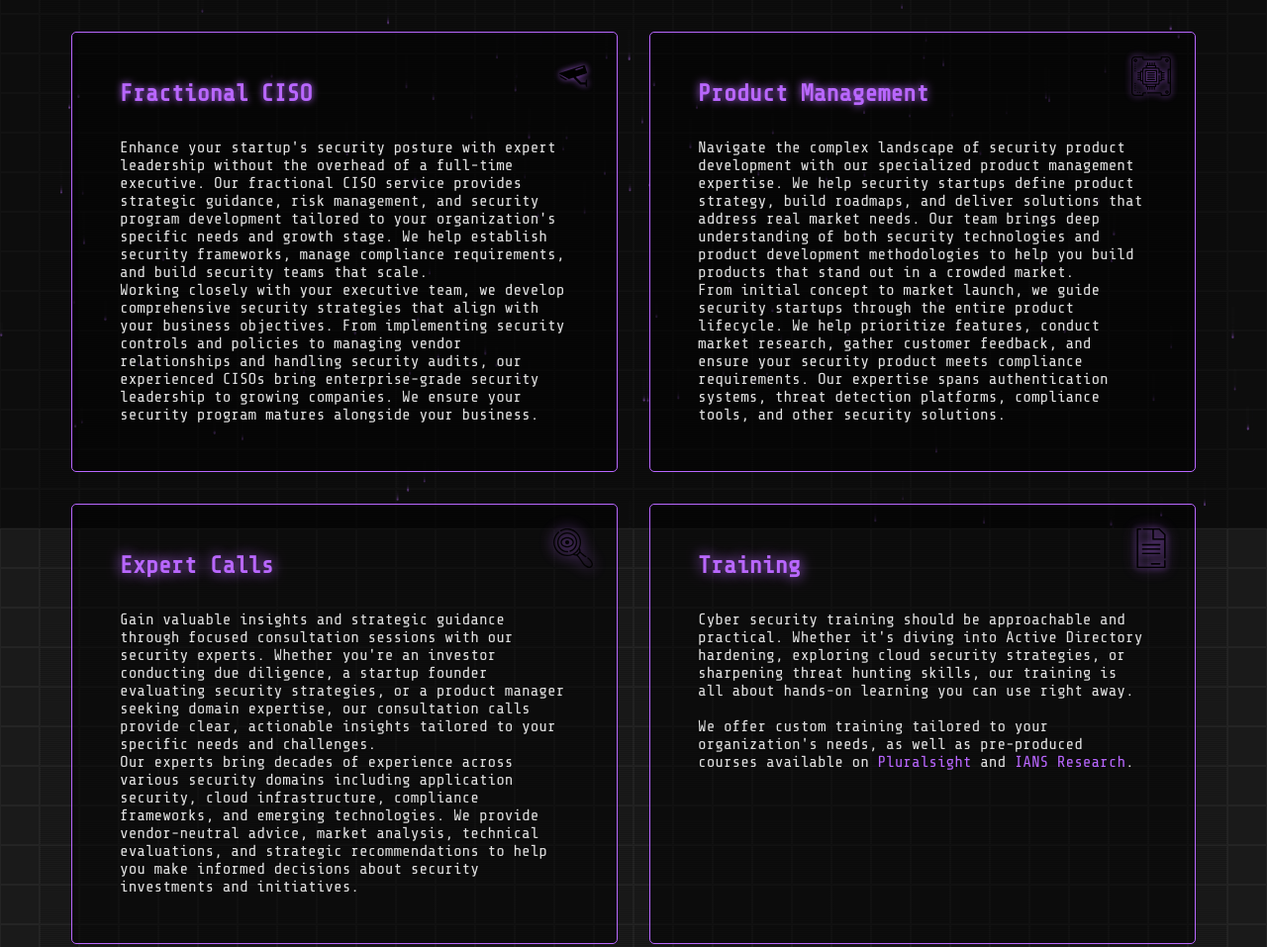
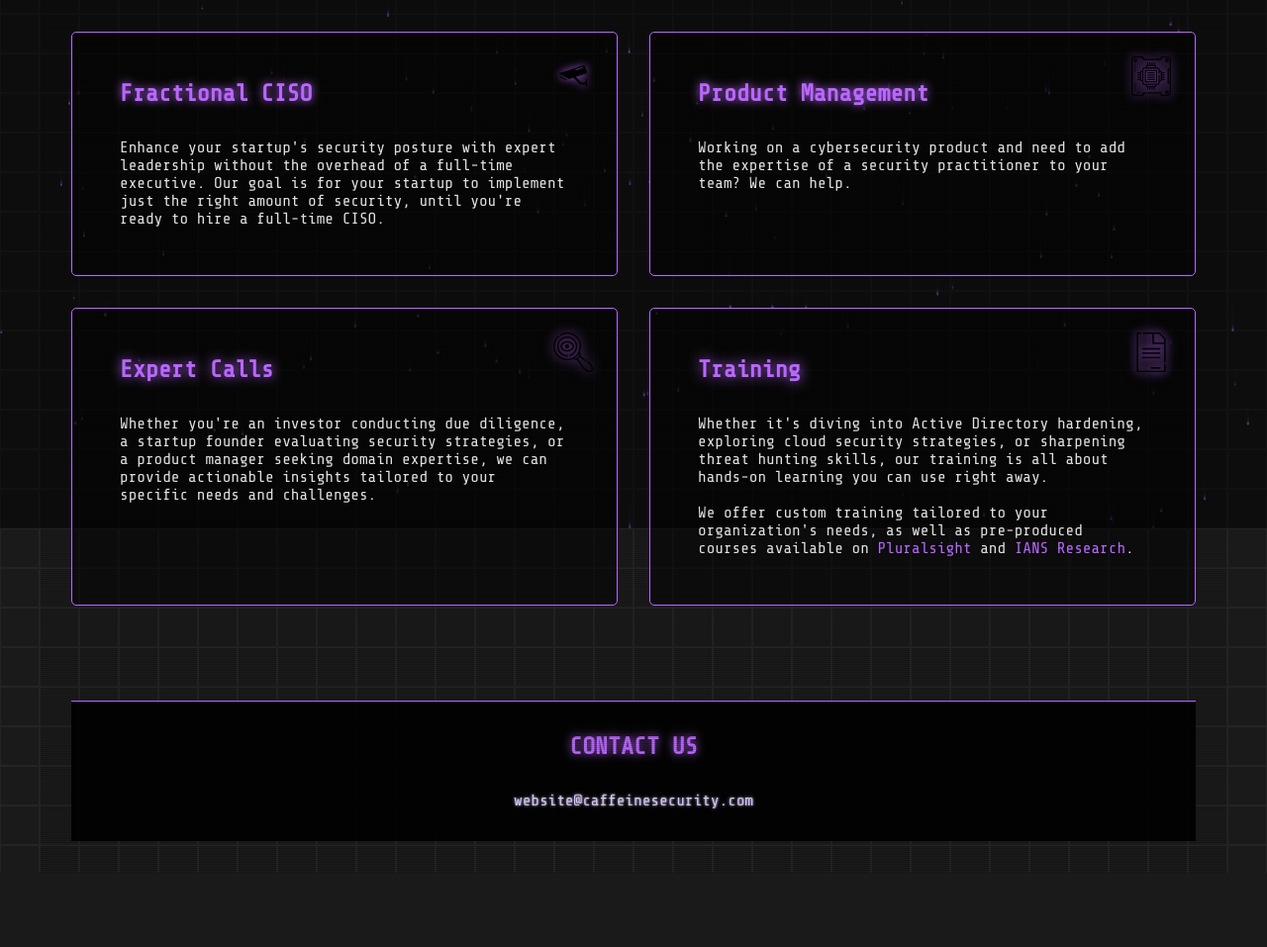
Before and after one commit to GuillaumeRoss/caffeinesecurity, a plain HTML site: page index.html in a window 1280 px wide. Shown: the part 266-1223 px from the top of the page at 99% size. After the commit the page ends 1148 px from the top, so only its background shows below. Drawn offline with nearby package versions, Linux system fonts and the light colour scheme; animation ran at ten frames a second.

Commit message:
Small updates to text

```diff
--- a/index.html
+++ b/index.html
@@ -351,30 +351,27 @@
         <section id="services" class="services">
             <div class="service-card" id="fractional-ciso">
                 <h2>Fractional CISO</h2>
-                <p>Enhance your startup's security posture with expert leadership without the overhead of a full-time executive. Our fractional CISO service provides strategic guidance, risk management, and security program development tailored to your organization's specific needs and growth stage. We help establish security frameworks, manage compliance requirements, and build security teams that scale.</p>
-                <p>Working closely with your executive team, we develop comprehensive security strategies that align with your business objectives. From implementing security controls and policies to managing vendor relationships and handling security audits, our experienced CISOs bring enterprise-grade security leadership to growing companies. We ensure your security program matures alongside your business.</p>
+                <p>Enhance your startup's security posture with expert leadership without the overhead of a full-time executive. Our goal is for your startup to implement just the right amount of security, until you're ready to hire a full-time CISO.</p>
             </div>
             <div class="service-card" id="product-management">
                 <h2>Product Management</h2>
-                <p>Navigate the complex landscape of security product development with our specialized product management expertise. We help security startups define product strategy, build roadmaps, and deliver solutions that address real market needs. Our team brings deep understanding of both security technologies and product development methodologies to help you build products that stand out in a crowded market.</p>
-                <p>From initial concept to market launch, we guide security startups through the entire product lifecycle. We help prioritize features, conduct market research, gather customer feedback, and ensure your security product meets compliance requirements. Our expertise spans authentication systems, threat detection platforms, compliance tools, and other security solutions.</p>
+                <p>Working on a cybersecurity product and need to add the expertise of a security practitioner to your team? We can help.</p>
             </div>
             <div class="service-card" id="expert-calls">
                 <h2>Expert Calls</h2>
-                <p>Gain valuable insights and strategic guidance through focused consultation sessions with our security experts. Whether you're an investor conducting due diligence, a startup founder evaluating security strategies, or a product manager seeking domain expertise, our consultation calls provide clear, actionable insights tailored to your specific needs and challenges.</p>
-                <p>Our experts bring decades of experience across various security domains including application security, cloud infrastructure, compliance frameworks, and emerging technologies. We provide vendor-neutral advice, market analysis, technical evaluations, and strategic recommendations to help you make informed decisions about security investments and initiatives.</p>
+                <p>Whether you're an investor conducting due diligence, a startup founder evaluating security strategies, or a product manager seeking domain expertise, we can provide actionable insights tailored to your specific needs and challenges.</p>
             </div>
             <div class="service-card" id="training">
                 <h2>Training</h2>
                 <img src="assets/svg/doc.svg" alt="Training Icon" class="service-card-icon">
-                <p>Cyber security training should be approachable and practical. Whether it's diving into Active Directory hardening, exploring cloud security strategies, or sharpening threat hunting skills, our training is all about hands-on learning you can use right away.</p>
+                <p>Whether it's diving into Active Directory hardening, exploring cloud security strategies, or sharpening threat hunting skills, our training is all about hands-on learning you can use right away.</p>
                 <p><br />We offer custom training tailored to your organization's needs, as well as pre-produced courses available on <a href="http://pluralsight.com/authors/guillaume-ross" target="_blank">Pluralsight</a> and <a href="https://www.iansresearch.com" target="_blank">IANS Research</a>.</p>
             </div>
         </section>
 
         <section id="contact" class="contact">
             <h2>CONTACT US</h2>
-            <p>contact@caffeinesecurity.com</p>
+            <p>website@caffeinesecurity.com</p>
         </section>
     </div>
 
@@ -491,5 +488,7 @@
             });
         });
     </script>
+    <script data-goatcounter="https://caffeine.goatcounter.com/count"
+    async src="//gc.zgo.at/count.js"></script>
 </body>
 </html>
```
